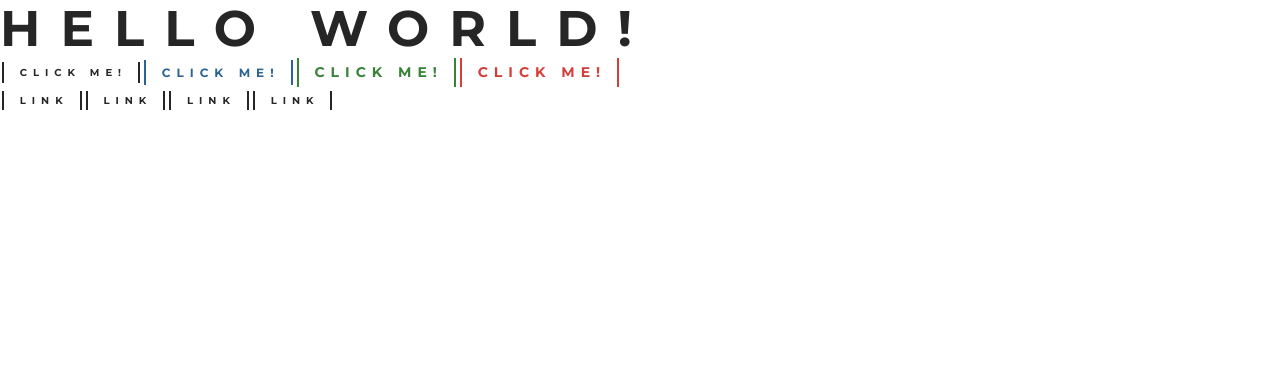
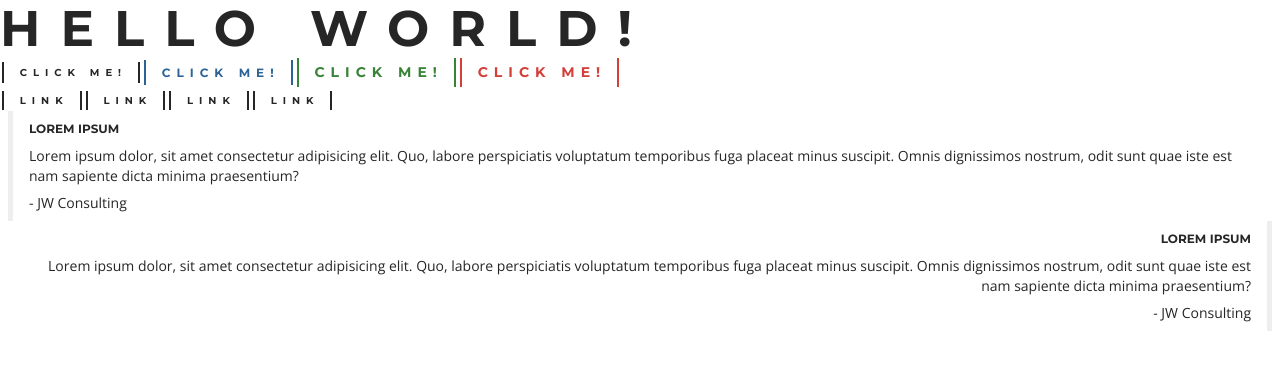
Before and after one commit to jwc-projects/Portfolio, a React (Vite) app: page / in a window 1280 px wide. Shown: the top 370 px of the page. Built offline with nearby package versions, Linux system fonts and the light colour scheme.

Commit message:
Add quote component

```diff
--- a/src/App.tsx
+++ b/src/App.tsx
@@ -1,5 +1,5 @@
 import { Box, Typography } from "@mui/material";
-import { MuiButton, MuiLink } from "./components";
+import { MuiButton, MuiLink, Quote } from "./components";
 
 function App() {
   return (
@@ -23,6 +23,18 @@ function App() {
         <MuiLink href="/">Link</MuiLink>
         <MuiLink href="/">Link</MuiLink>
       </Box>
+      <Quote title="Lorem Ipsum" author="JW Consulting">
+        Lorem ipsum dolor, sit amet consectetur adipisicing elit. Quo, labore
+        perspiciatis voluptatum temporibus fuga placeat minus suscipit. Omnis
+        dignissimos nostrum, odit sunt quae iste est nam sapiente dicta minima
+        praesentium?
+      </Quote>
+      <Quote title="Lorem Ipsum" author="JW Consulting" alignment="right">
+        Lorem ipsum dolor, sit amet consectetur adipisicing elit. Quo, labore
+        perspiciatis voluptatum temporibus fuga placeat minus suscipit. Omnis
+        dignissimos nostrum, odit sunt quae iste est nam sapiente dicta minima
+        praesentium?
+      </Quote>
     </>
   );
 }
--- /dev/null
+++ b/src/components/Quote/index.tsx
@@ -0,0 +1,52 @@
+import { Box, Typography } from "@mui/material";
+import { FunctionComponent, PropsWithChildren } from "react";
+
+type Alignment = "left" | "right";
+interface QuoteProps {
+  title?: string;
+  content?: string;
+  author?: string;
+  alignment?: Alignment;
+}
+const Quote: FunctionComponent<PropsWithChildren<QuoteProps>> = ({
+  alignment = "left",
+  author,
+  children,
+  title,
+}) => {
+  return (
+    <Box
+      paddingX={2}
+      paddingY={1}
+      sx={{
+        textAlign: alignment,
+        borderColor: "default.light",
+        borderStyle: "solid",
+        borderTopWidth: 0,
+        borderBottomWidth: 0,
+        borderLeftWidth: alignment === "left" ? 5 : 0,
+        borderRightWidth: alignment === "right" ? 5 : 0,
+        marginLeft: alignment === "left" ? 1 : 0,
+        marginRight: alignment === "right" ? 1 : 0,
+      }}
+    >
+      {title && (
+        <Typography variant="h6" component="h3" mb={1}>
+          {title}
+        </Typography>
+      )}
+      {children && (
+        <Typography variant="caption" component="p" mb={1}>
+          {children}
+        </Typography>
+      )}
+      {author && (
+        <Typography variant="caption" component="p">
+          - {author}
+        </Typography>
+      )}
+    </Box>
+  );
+};
+
+export default Quote;
--- a/src/components/index.ts
+++ b/src/components/index.ts
@@ -1,4 +1,5 @@
 import MuiButton from "./MuiButton";
 import MuiLink from "./MuiLink";
+import Quote from "./Quote";
 
-export { MuiButton, MuiLink };
+export { MuiButton, MuiLink, Quote };
```
